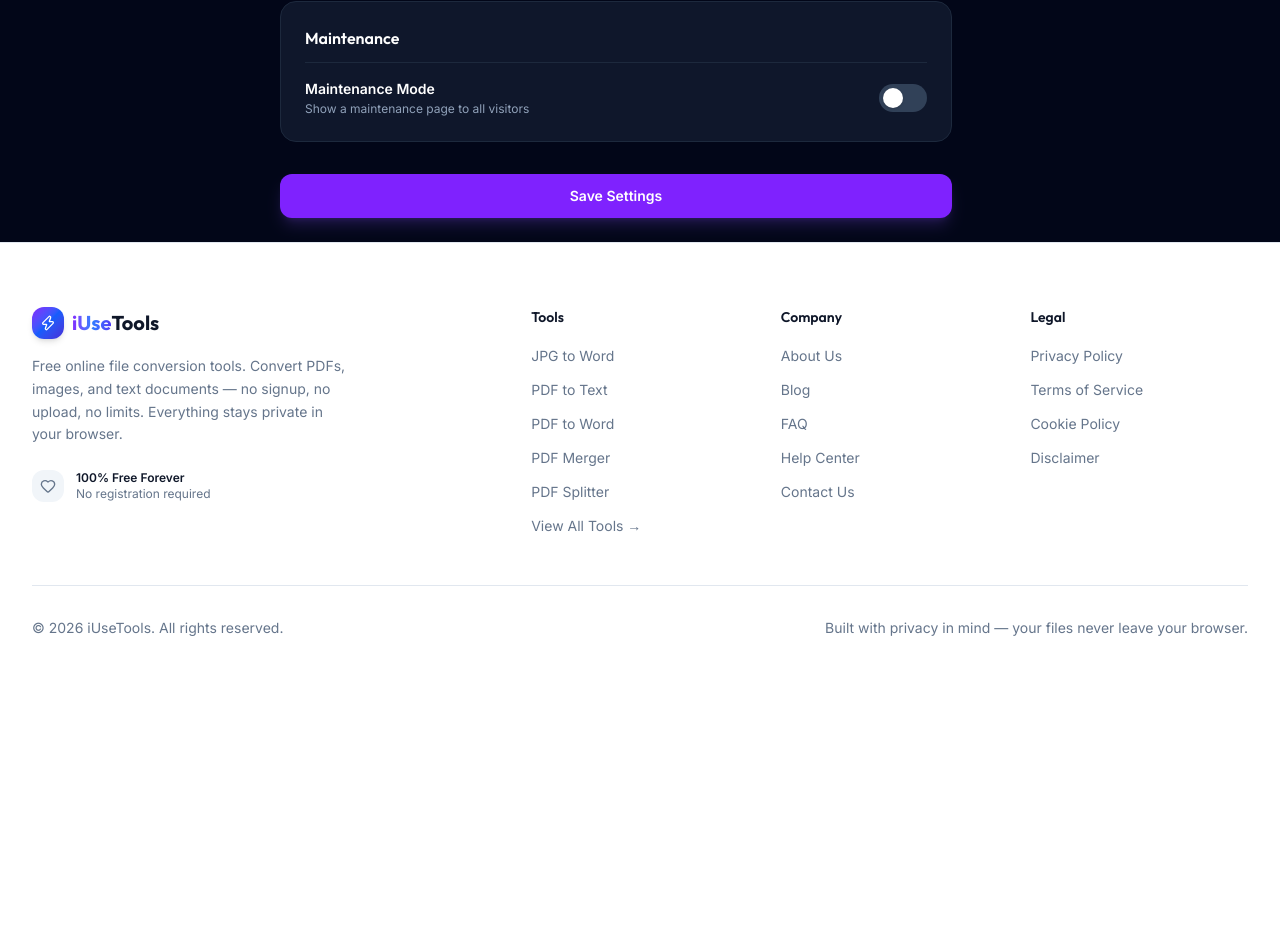
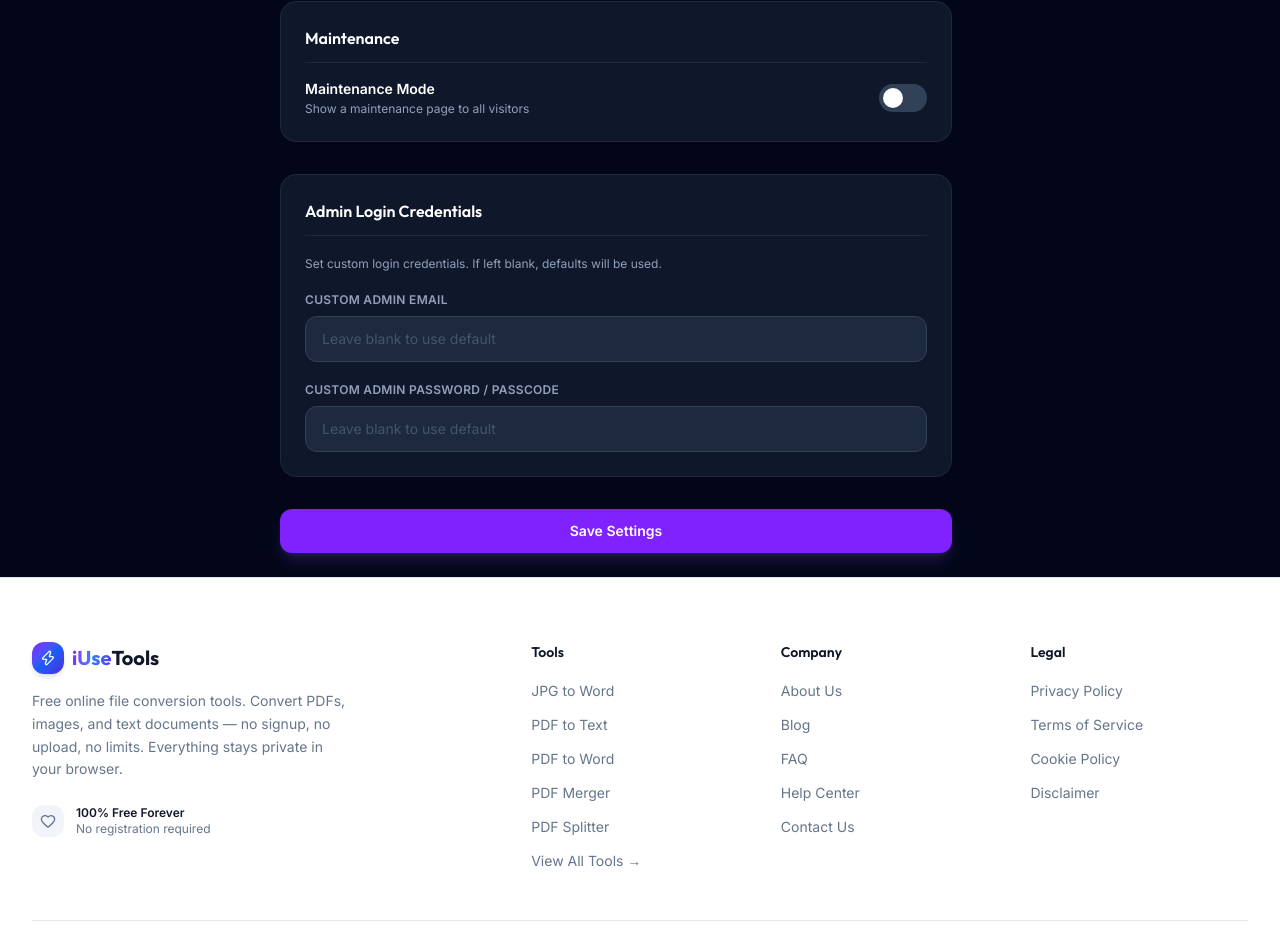
Before and after one commit to maoengineer/testreposs, a Next.js app: page /admin/settings in a window 1280 px wide. Shown: the part 1101-2053 px from the top of the page. Before the commit the page ends 1803 px from the top, so only its background shows below. Built offline with nearby package versions, Linux system fonts and the light colour scheme; sample sign-in values are in the browser's storage.

Commit message:
Add custom admin login fields to settings
Added fields for custom admin email and password in settings.

```diff
--- a/src/app/admin/settings/page.tsx
+++ b/src/app/admin/settings/page.tsx
@@ -11,6 +11,8 @@ interface Settings {
   maintenanceMode: boolean;
   googleAnalytics: string;
   footerText: string;
+  adminEmail?: string;
+  adminPass?: string;
 }
 
 const defaults: Settings = {
@@ -104,6 +106,14 @@ export default function AdminSettings() {
           )}
         </div>
 
+        {/* Security / Admin Login */}
+        <div className="rounded-2xl bg-slate-900 border border-slate-800 p-6 space-y-5">
+          <h3 className="font-semibold text-white border-b border-slate-800 pb-3">Admin Login Credentials</h3>
+          <p className="text-slate-400 text-xs">Set custom login credentials. If left blank, defaults will be used.</p>
+          <Field label="Custom Admin Email" id="admin-email" value={settings.adminEmail || ""} onChange={v => update("adminEmail", v)} type="email" placeholder="Leave blank to use default" />
+          <Field label="Custom Admin Password / Passcode" id="admin-pass" value={settings.adminPass || ""} onChange={v => update("adminPass", v)} placeholder="Leave blank to use default" type="password" />
+        </div>
+
         <button onClick={save}
           className="w-full py-3 rounded-xl bg-violet-600 hover:bg-violet-500 text-white font-semibold text-sm transition-colors shadow-lg shadow-violet-500/20"
           id="save-settings">
```
